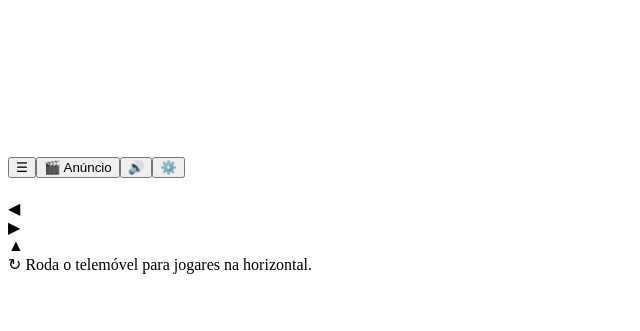
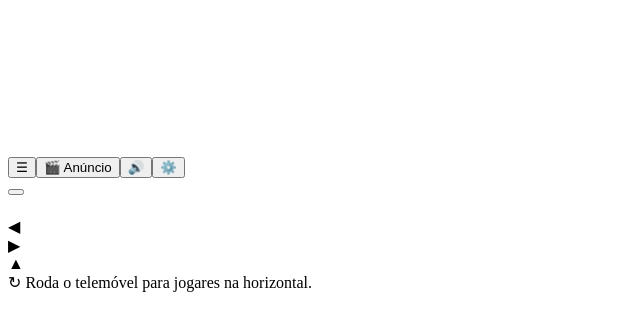
Before and after one commit to elsamanuel723-png/Narrador, a website: page www/index.html in a window 1280 px wide. Shown: the part 5-336 px from the top of the page, without its empty margins (0-640 px from the left). Drawn offline with Linux system fonts and the light colour scheme.

Commit message:
Add files via upload

```diff
--- a/www/index.html
+++ b/www/index.html
@@ -12,6 +12,7 @@
   <div id="stage">
     <div id="frame"><canvas id="c"></canvas></div>
     <div id="bar"><button class="mini" id="bMenu">☰</button><button class="mini" id="bAd">🎬 Anúncio</button><button class="mini" id="bVoice">🔊</button><button class="mini" id="bOptions">⚙️</button></div>
+    <button id="bPause" aria-label="Pausa"><i></i><i></i></button>
     <div id="rot"></div>
     <div id="toast"></div>
     <div id="menu"><h1 id="mTitle"></h1><p id="mText"></p><div id="btns"></div></div>
```
